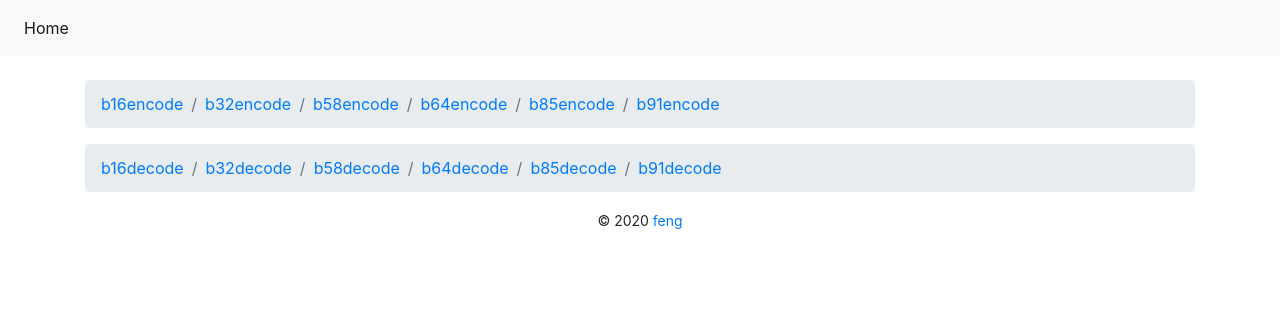
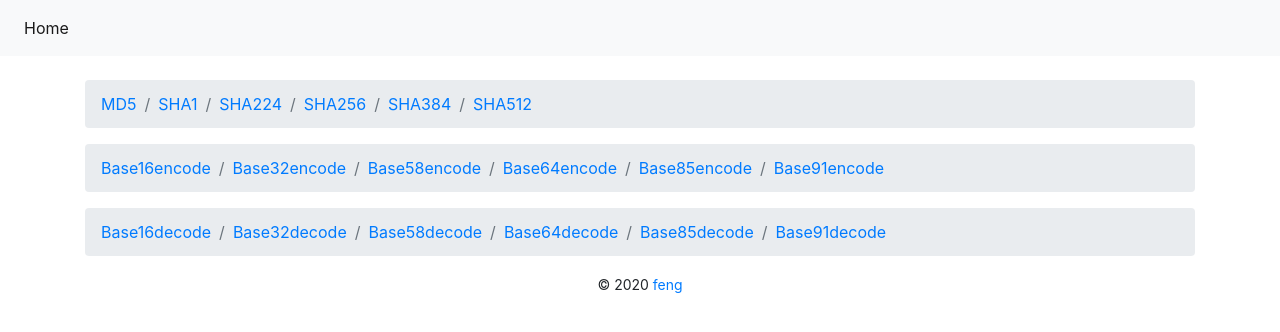
Before and after one commit to yifeng-lee/ctftools, a Flask app: page / in a window 1280 px wide. Shown: the top 332 px of the page. Run offline with Flask 2, Linux system fonts and the light colour scheme; some libraries are stand-ins or nearby versions.

Commit message:
update template

```diff
--- a/templates/encode.html
+++ b/templates/encode.html
@@ -3,12 +3,13 @@
 
 
 {% block content %}
+<h5>{{ tag }}</h5>
 <form method="post">
   <div class="form-group">
     <textarea class="form-control" rows="8" id="src" name="src">{{ src }}</textarea>
   </div>
   <div class="form-group">
-    <label for="table">Table</label>
+    <label for="table"><b>Table</b></label>
     <textarea class="form-control" rows="1" id="table" name="table">{{ table }}</textarea>
   </div>
   <button type="submit" class="btn btn-primary">Encode</button>
--- a/templates/index.html
+++ b/templates/index.html
@@ -2,23 +2,29 @@
 
 {% block content %}
 <nav aria-label="breadcrumb">
-    <!-- <h3>Encode</h3> -->
     <ol class="breadcrumb">
-        <li class="breadcrumb-item"><a href="encode/b16encode">b16encode</a></li>
-        <li class="breadcrumb-item"><a href="encode/b32encode">b32encode</a></li>
-        <li class="breadcrumb-item"><a href="encode/b58encode">b58encode</a></li>
-        <li class="breadcrumb-item"><a href="encode/b64encode">b64encode</a></li>
-        <li class="breadcrumb-item"><a href="encode/b85encode">b85encode</a></li>
-        <li class="breadcrumb-item"><a href="encode/b91encode">b91encode</a></li>
+        <li class="breadcrumb-item"><a href="hash/MD5">MD5</a></li>
+        <li class="breadcrumb-item"><a href="hash/SHA1">SHA1</a></li>
+        <li class="breadcrumb-item"><a href="hash/SHA224">SHA224</a></li>
+        <li class="breadcrumb-item"><a href="hash/SHA256">SHA256</a></li>
+        <li class="breadcrumb-item"><a href="hash/SHA384">SHA384</a></li>
+        <li class="breadcrumb-item"><a href="hash/SHA512">SHA512</a></li>
     </ol>
-    <!-- <h3>Decode</h3> -->
     <ol class="breadcrumb">
-        <li class="breadcrumb-item"><a href="decode/b16decode">b16decode</a></li>
-        <li class="breadcrumb-item"><a href="decode/b32decode">b32decode</a></li>
-        <li class="breadcrumb-item"><a href="decode/b58decode">b58decode</a></li>
-        <li class="breadcrumb-item"><a href="decode/b64decode">b64decode</a></li>
-        <li class="breadcrumb-item"><a href="decode/b85decode">b85decode</a></li>
-        <li class="breadcrumb-item"><a href="decode/b91decode">b91decode</a></li>
+        <li class="breadcrumb-item"><a href="encode/Base16encode">Base16encode</a></li>
+        <li class="breadcrumb-item"><a href="encode/Base32encode">Base32encode</a></li>
+        <li class="breadcrumb-item"><a href="encode/Base58encode">Base58encode</a></li>
+        <li class="breadcrumb-item"><a href="encode/Base64encode">Base64encode</a></li>
+        <li class="breadcrumb-item"><a href="encode/Base85encode">Base85encode</a></li>
+        <li class="breadcrumb-item"><a href="encode/Base91encode">Base91encode</a></li>
+    </ol>
+    <ol class="breadcrumb">
+        <li class="breadcrumb-item"><a href="decode/Base16decode">Base16decode</a></li>
+        <li class="breadcrumb-item"><a href="decode/Base32decode">Base32decode</a></li>
+        <li class="breadcrumb-item"><a href="decode/Base58decode">Base58decode</a></li>
+        <li class="breadcrumb-item"><a href="decode/Base64decode">Base64decode</a></li>
+        <li class="breadcrumb-item"><a href="decode/Base85decode">Base85decode</a></li>
+        <li class="breadcrumb-item"><a href="decode/Base91decode">Base91decode</a></li>
     </ol>
 </nav>
 {% endblock %}
```
Also changed, not shown: templates/hash.html (added, +17 -0 lines).
